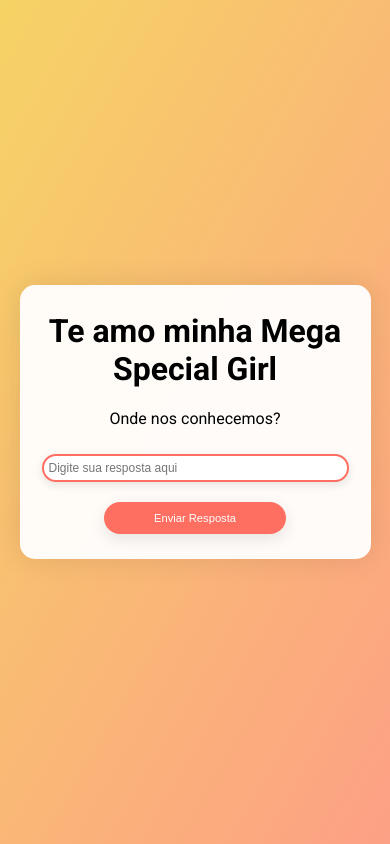
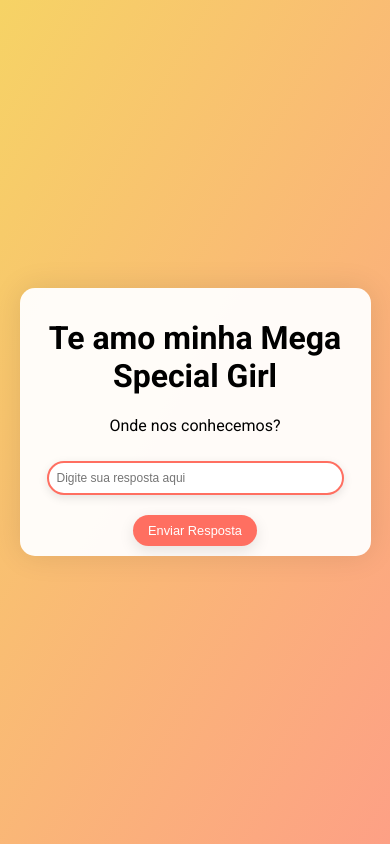
Before and after one commit to CarlossViniciuss/valentinesDay, a plain HTML site: page index.html in a window 390 px wide. Drawn offline with Linux system fonts and the light colour scheme.

Commit message:
Melhorando responsividade

```diff
--- a/styles.css
+++ b/styles.css
@@ -191,28 +191,11 @@ input.invalid {
         font-size: 0.8em; /* Ajusta o tamanho do botão */
         padding: 8px 15px;
     }
-
 }
 
 @media screen and (max-width: 428px) {
     .container {
-        width: 100%;
-        padding: 5px 10px;
-    }
-
-    input {
-        font-size: 12px; /* Ajusta o tamanho da fonte para dispositivos muito pequenos */
-        padding: 5px;
-    }
-
-    .letter-input {
-        width: 25px; /* Ajustado para telas muito pequenas */
-        font-size: 12px; /* Ajusta o tamanho da fonte para o input */
-    }
-
-    button {
-        font-size: 0.7em; /* Ajusta o tamanho do botão */
-        padding: 10px 50px;
-        margin-bottom: 20px;
+        width: 95%;
+        padding: 10px 15px;
     }
 }
```
